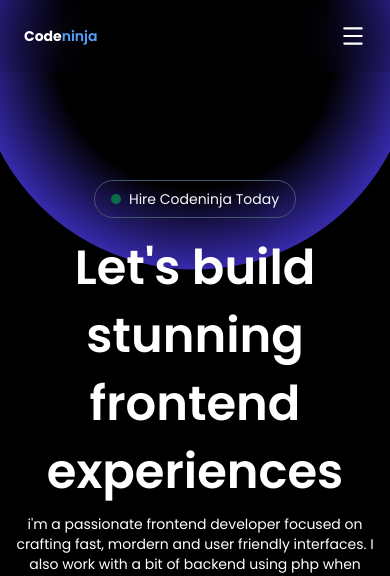
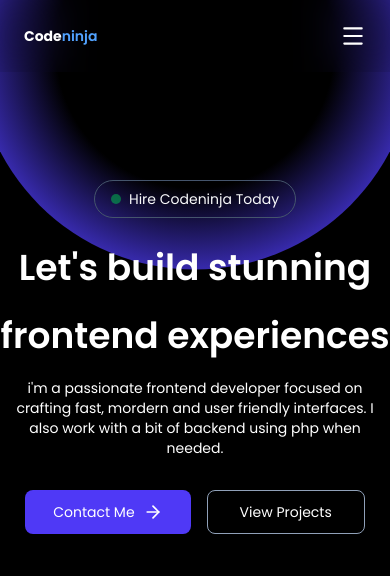
Before and after one commit to CodeNinjaStephen/portforlio, a website: page index.html in a window 390 px wide. Shown: the top 576 px of the page. Drawn offline with nearby package versions, Linux system fonts and the light colour scheme.

Commit message:
Update index.html

```diff
--- a/index.html
+++ b/index.html
@@ -132,7 +132,7 @@
         <span>Hire Codeninja Today</span>
       </a>
       <h1
-        class="text-center text-5xl leading-[68px] md:text-6xl md:leading-[70px] mt-4 font-semibold max-w-2xl"
+        class="text-center text-4xl lg:text-5xl leading-[68px] md:text-6xl md:leading-[70px] mt-4 font-semibold max-w-2xl"
       >
         Let's build stunning frontend experiences
       </h1>
```
